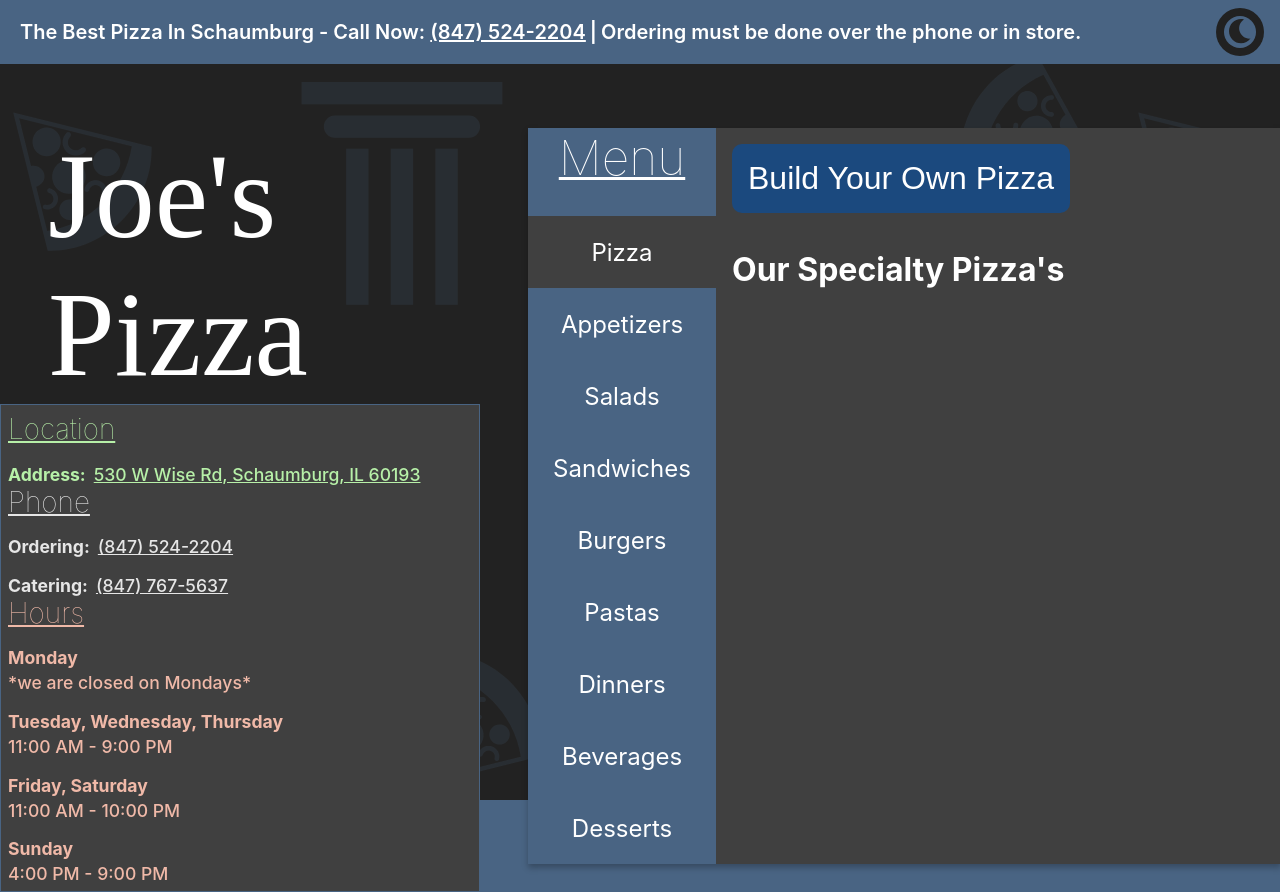
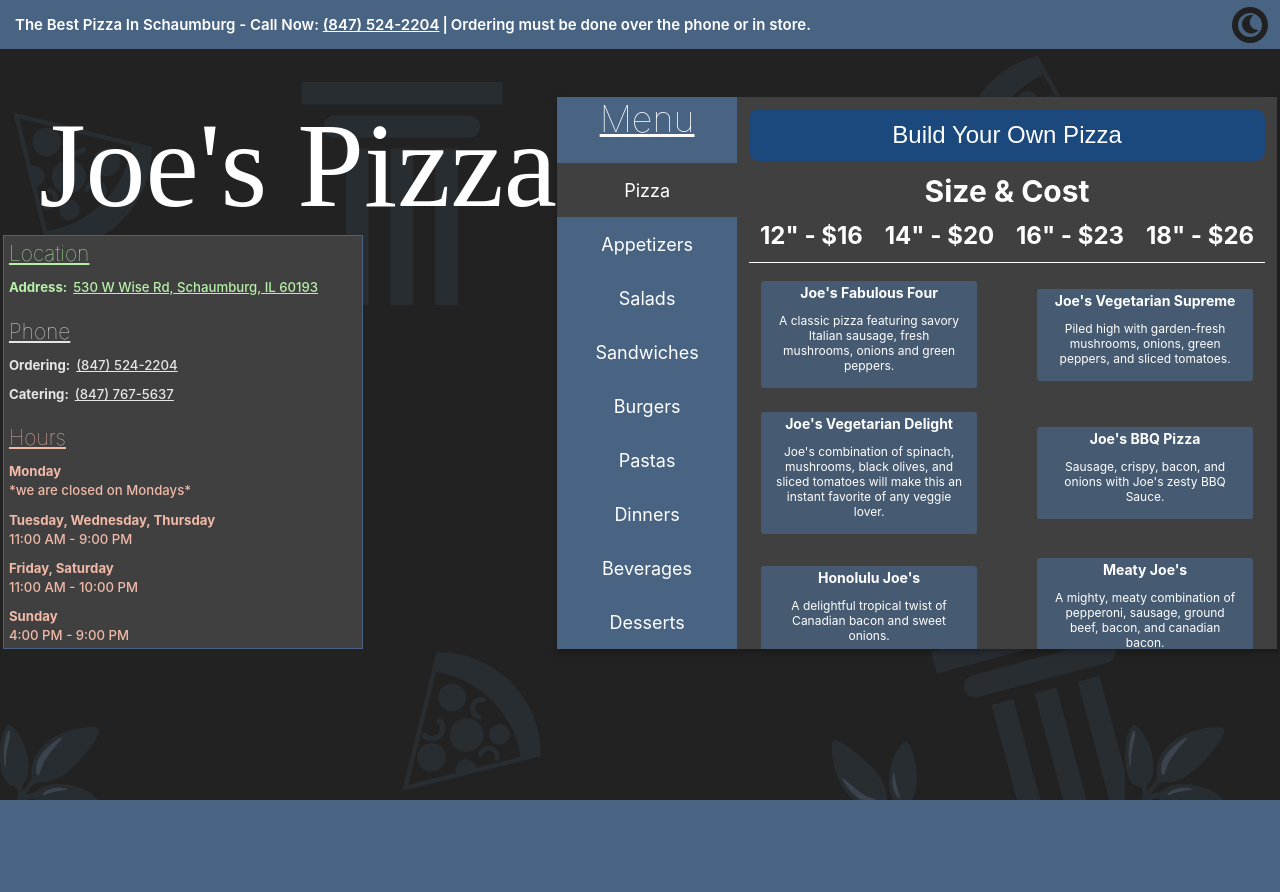
Before and after one commit to ianstreator/joes-pizza, a Next.js app: page / in a window 1280 px wide. Both pictures are taken after a click on the button "View Our Specialty Pizza's". After the commit the page ends 800 px from the top, so only its background shows below. Built offline with nearby package versions, Linux system fonts and the light colour scheme; a web font is replaced by a local one.

Commit message:
worked on 'SpecialtyPizza' json data structure, component and styling

```diff
--- a/components/Information.jsx
+++ b/components/Information.jsx
@@ -14,14 +14,14 @@ function Information() {
           <h3 className="section">Phone</h3>
           <div className="row">
             <p className="type">Ordering:</p>
-            <a className="data" Href="tel:847-524-2204">
+            <a className="data" href="tel:847-524-2204">
               {"(847) 524-2204"}
             </a>
           </div>
           <div>
             <div className="row">
               <p className="type">Catering:</p>
-              <a className="data" Href="tel:847-767-5637">
+              <a className="data" href="tel:847-767-5637">
                 {"(847) 767-5637"}
               </a>
             </div>
--- a/components/menu/Pizza.jsx
+++ b/components/menu/Pizza.jsx
@@ -1,9 +1,10 @@
 import { useState } from "react";
 import BuildYourOwnPizza from "./pizza/BuildYourOwnPizza";
+import SpecialtyPizza from "./pizza/SpecialtyPizza";
 
 function Pizza() {
-  const  specialView = "View Our Specialty Pizza's"
-  const  byopView = "Build Your Own Pizza"
+  const specialView = "View Our Specialty Pizza's";
+  const byopView = "Build Your Own Pizza";
 
   const [view, setView] = useState(specialView);
   const changeView = () => {
@@ -13,27 +14,22 @@ function Pizza() {
       setView(byopView);
     }
   };
-  if (view === specialView) {
   return (
     <div className="pizza">
       <button className="pizza_toggle" onClick={changeView}>
         {view}
       </button>
 
-        <BuildYourOwnPizza />
-        <div className="fade" id="fade"></div>
-      </div>
-    );
-  } else {
-    return (
-      <div className="Pizza">
-        <button className="pizza_toggle" onClick={changeView}>
-          {view}
-        </button>
-        <h1>{`Our Specialty Pizza's`}</h1>
+      {view === specialView ? (
+        <>
+          {" "}
+          <BuildYourOwnPizza /> <div className="fade" id="fade"></div>
+        </>
+      ) : (
+        <SpecialtyPizza />
+      )}
     </div>
   );
 }
-}
 
 export default Pizza;
--- a/components/menu/pizza/BuildYourOwnPizza.jsx
+++ b/components/menu/pizza/BuildYourOwnPizza.jsx
@@ -79,7 +79,7 @@ function BuildYourOwnPizza() {
             {Object.values(sizeData).map((s) => {
               return (
                 <div
-                  key={s}
+                  key={s.toString()}
                   className={clsx("option", s === size && "chosen")}
                   onClick={() => selectSize(s)}
                   value={s}
@@ -119,10 +119,9 @@ function BuildYourOwnPizza() {
           <div className="options toppings">
             {Object.entries(toppingsData.Types).map(([category, topping]) => {
               return (
-                <>
-                  <h3 key={Math.random()}> {category}</h3>
-
-                  <div key={category} className="topping_category">
+                <div key={category}>
+                  <h3> {category}</h3>
+                  <div className="topping_category">
                     {topping.map((topping) => {
                       const nullCheck = crust === "";
                       const onClick = nullCheck
@@ -143,7 +142,7 @@ function BuildYourOwnPizza() {
                       );
                     })}
                   </div>
-                </>
+                </div>
               );
             })}
           </div>
--- a/components/menu/pizza/SpecialtyPizza.jsx
+++ b/components/menu/pizza/SpecialtyPizza.jsx
@@ -1,10 +1,33 @@
-import PizzaData from "../../data/PizzaData";
-
+import PizzaData from "../../../data/PizzaData";
 
 function SpecialtyPizza() {
+  const Size_Cost = PizzaData.SpecialtyPizza.Size_Cost;
+  const Pizza = PizzaData.SpecialtyPizza.Pizza;
+  const Other = PizzaData.SpecialtyPizza.Other;
   return (
-    <div>SpecialtyPizza</div>
-  )
+
+      <main className="specialty_pizza">
+        <header className="specialty_pizza_header">
+          <h1>{`Size & Cost`}</h1>
+          <div className="size_cost">
+            {Size_Cost.map(([size, cost], i) => {
+              return <small key={i}>{`${size}" - $${cost}`}</small>;
+            })}
+          </div>
+        </header>
+        <section className="pizza_cards_container">
+          {Pizza.map(([name, description]) => {
+            return (
+              <div className="pizza_card">
+                <h3 className="pizza_name">{name}</h3>
+                <p className="pizza_description">{description}</p>
+              </div>
+            );
+          })}
+        </section>
+        <section className="other_pizza_items">{/* {Other.} */}</section>
+      </main>
+  );
 }
 
-export default SpecialtyPizza
+export default SpecialtyPizza;
--- a/components/menu/pizza/pizza.scss
+++ b/components/menu/pizza/pizza.scss
@@ -191,3 +191,66 @@
     background-color: var(--hoverButtonColor);
   }
 }
+
+.specialty_pizza {
+  width: 100%;
+  height: fit-content;
+  position: relative;
+  display: flex;
+  flex-direction: column;
+  overflow-y: hidden;
+  .specialty_pizza_header {
+    display: flex;
+    flex-direction: column;
+    align-items: center;
+    width: 100%;
+    position: absolute;
+    top: 0;
+    left: 0;
+    right: 0;
+    border-bottom: 1px solid var(--textColor);
+    padding-bottom: 1rem;
+    h1 {
+      font-size: 2.5rem;
+    }
+    .size_cost {
+      display: flex;
+      justify-content: space-around;
+      width: 100%;
+      min-width: 100%;
+      padding-top: 1rem;
+
+      small {
+        font-size: 2rem;
+        font-weight: bold;
+      }
+    }
+  }
+  .pizza_cards_container {
+    display: flex;
+    flex-wrap: wrap;
+    align-items: center;
+    justify-content: space-between;
+    margin-top: 8rem;
+    overflow-y: auto;
+    .pizza_card {
+      background-color: hsla(212, 28%, 40%, 0.75);
+      color: white;
+      min-width: 18rem;
+      max-width: 15rem;
+      margin: 1rem;
+      padding: 0.25rem;
+      border-radius: 0.25rem;
+      display: flex;
+      flex-direction: column;
+      align-items: center;
+      h3 {
+        margin: unset;
+      }
+      p {
+        text-align: center;
+        width: 90%;
+      }
+    }
+  }
+}
--- a/data/PizzaData.js
+++ b/data/PizzaData.js
@@ -46,43 +46,76 @@ const PizzaData = {
   },
 
   SpecialtyPizza: {
-    Size: ['12"', '14"', '16"', '18"'],
-    Cost: [16.0, 20.0, 23.0, 26.0],
-    Pizza: {
-      "Joe's Fabulous Four":
+    Size_Cost: [
+      [12, 16],
+      [14, 20],
+      [16, 23],
+      [18, 26],
+    ],
+    Pizza: [
+      [
+        "Joe's Fabulous Four",
         "A classic pizza featuring savory Italian sausage, fresh mushrooms, onions and green peppers.",
-      "Joe's Vegetarian Supreme":
+      ],
+      [
+        "Joe's Vegetarian Supreme",
         "Piled high with garden-fresh mushrooms, onions, green peppers, and sliced tomatoes.",
-      "Joe's Vegetarian Delight":
+      ],
+      [
+        "Joe's Vegetarian Delight",
         "Joe's combination of spinach, mushrooms, black olives, and sliced tomatoes will make this an instant favorite of any veggie lover.",
-      "Joe's BBQ Pizza":
+      ],
+      [
+        "Joe's BBQ Pizza",
         "Sausage, crispy, bacon, and onions with Joe's zesty BBQ Sauce.",
-      "Honolulu Joe's":
+      ],
+      [
+        "Honolulu Joe's",
         "A delightful tropical twist of Canadian bacon and sweet onions.",
-      "Meaty Joe's":
+      ],
+      [
+        "Meaty Joe's",
         "A mighty, meaty combination of pepperoni, sausage, ground beef, bacon, and canadian bacon.",
-      "Mama's White Pizza":
+      ],
+      [
+        "Mama's White Pizza",
         "Juicy grilled chicken and fresh spinach on Mama's homemade alfredo sauce.",
-      "Mama's Spicy White Pizza":
+      ],
+      [
+        "Mama's Spicy White Pizza",
         "Juicy grilled cajun chicken and fresh spinach on Mama's homemade alfredo sauce.",
-      "Joe's Cheezy Beef Pizza":
+      ],
+      [
+        "Joe's Cheezy Beef Pizza",
         "Our Italian beef, sweet peppers, and mozzarella with garlic butter sauce.",
-      "Superbowl Pizza":
+      ],
+      [
+        "Superbowl Pizza",
         "Blackened Chicken, Buffalo Sauce, Crumbled Blue Cheese and Mozzarella.",
-      "Mama's Meatball Pizza": "With Hot or Sweet Peppers.",
-      "Chef Special Pizza":
+      ],
+      ["Mama's Meatball Pizza", "With Hot or Sweet Peppers."],
+      [
+        "Chef Special Pizza",
         "Roasted Whole Garlic and Butter Bottom, Artichoke, Mushroom and Spinach.",
-      "Pesto Grilled Chicken Pizza":
+      ],
+      [
+        "Pesto Grilled Chicken Pizza",
         "Pesto & Grilled Chicken is the perfect answer to your pizza craving.",
+      ],
+    ],
+    Other: {
+      Cost: 10.5,
+      Types: [
+        {
+          Calzone:
+            "A pocket of dough generously filled with our homemade marinara and plenty of mozzarella. Baked until golden brown and delicious.",
+        },
+        {
+          Panzerotti:
+            "Mozzarella and zesty marinara are stuffed into a dough pocket and deep fried for tasty satisfaction.",
+        },
+      ],
     },
-    Calzone: [
-      10.5,
-      "A pocket of dough generously filled with our homemade marinara and plenty of mozzarella. Baked until golden brown and delicious.",
-    ],
-    Panzerotti: [
-      10.5,
-      "Mozzarella and zesty marinara are stuffed into a dough pocket and deep fried for tasty satisfaction.",
-    ],
   },
 };
 
--- a/pages/index.js
+++ b/pages/index.js
@@ -27,7 +27,7 @@ export default function Home() {
       <>
         <h1 key={"title"} className="title">
           {"Joe's Pizza"}
-          <a Href="tel:847-524-2204">
+          <a href="tel:847-524-2204">
             <Image
               src={"/phone-icon.svg"}
               width={imageSize}
@@ -77,7 +77,7 @@ export default function Home() {
               <>
                 <p>
                   {"The Best Pizza In Schaumburg - Call Now: "}
-                  <a className="data" Href="tel:847-524-2204">
+                  <a className="data" href="tel:847-524-2204">
                     {"(847) 524-2204"}
                   </a>
                 </p>
--- a/styles/home.scss
+++ b/styles/home.scss
@@ -101,7 +101,7 @@
     .title {
       color: var(--textColor);
       font-family: Italianno;
-      font-size: 120px;
+      font-size: 10rem;
       font-weight: lighter;
       margin: 0;
       padding-left: 3rem;
--- a/styles/mobile.scss
+++ b/styles/mobile.scss
@@ -1,3 +1,20 @@
+// @media screen and (max-width: 1500px) {
+//     html {
+//       font-size: 14px;
+//     }
+// }
+html {
+  @media screen and (max-width: 1500px) {
+    font-size: 14px;
+  }
+  @media screen and (max-width: 1300px) {
+    font-size: 12px;
+  }
+  @media screen and (max-width: 1100px) {
+    font-size: 10px;
+  }
+}
+
 @media only screen and (max-width: 1000px) {
   html {
     font-size: 7px;
@@ -198,6 +215,13 @@
           font-size: 1.75rem;
           margin-right: 0.5rem;
         }
+        .pizza_cards_container {
+          justify-content: center;
+          .pizza_card {
+            font-size: 2rem;
+            min-width: 80%;
+          }
+        }
       }
     }
   }
```
Lines whose indentation alone changed are shown as unchanged.
